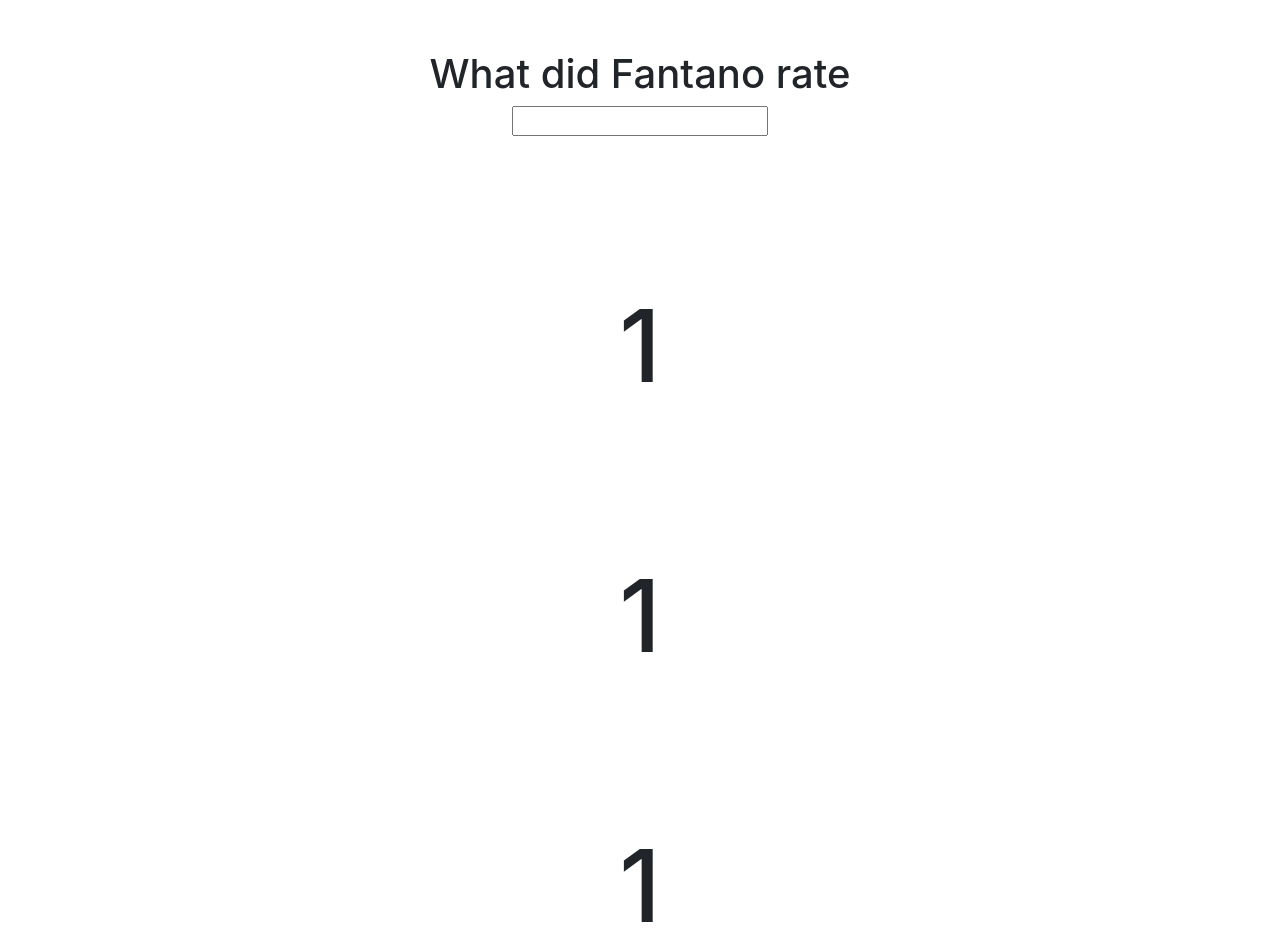
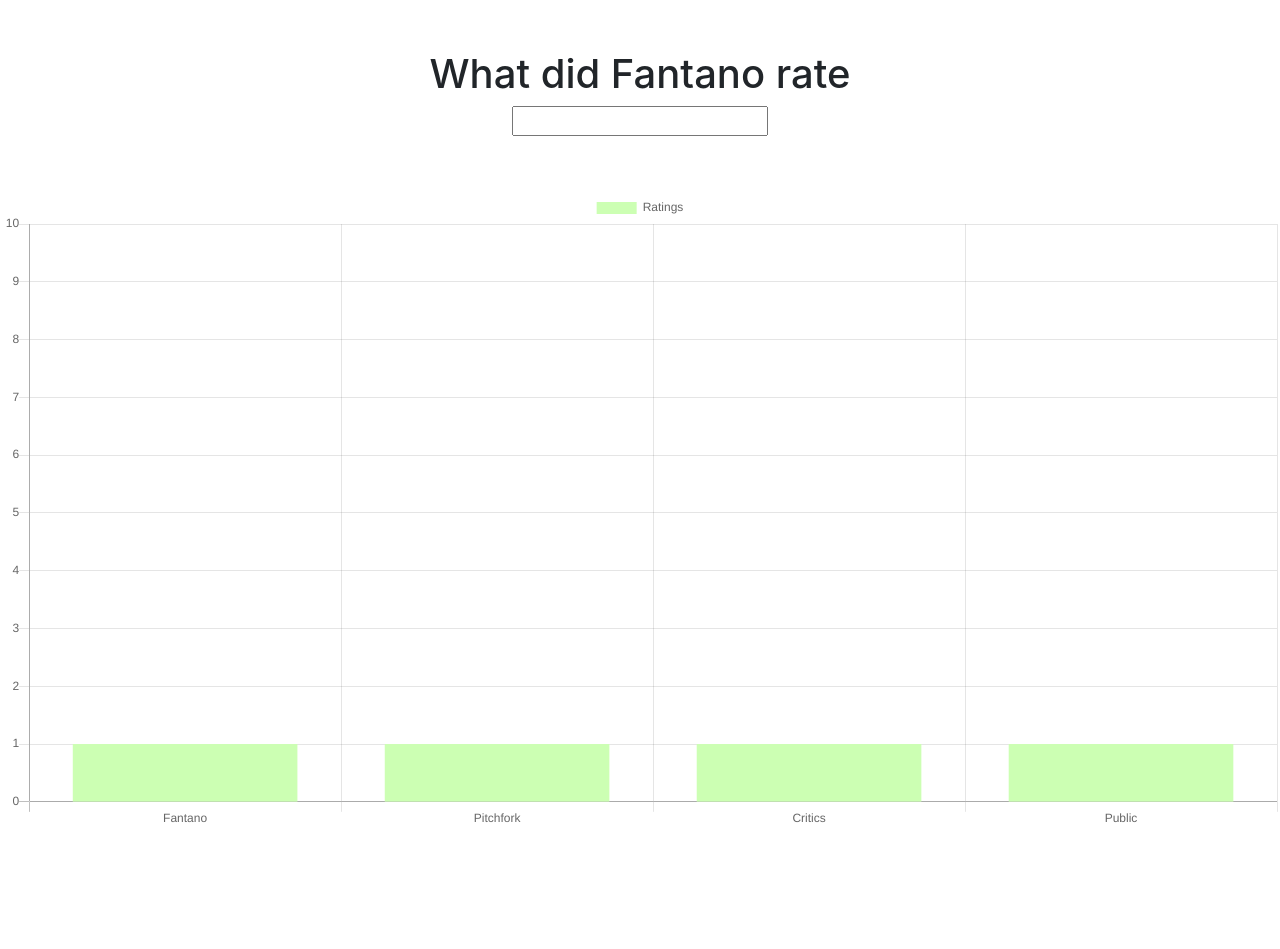
Before and after one commit to Ankit-Patel10/Album-Consensus, a website: page index.html in a window 1280 px wide. Shown: the top 949 px of the page. After the commit the page ends 856 px from the top, so only its background shows below. Drawn offline with nearby package versions, Linux system fonts and the light colour scheme; files that its build step writes are made by us from their sources; files whose address does not match are found by name.

Commit message:
Updated chart properties, colour, y-axis

```diff
--- a/functions/ajax.js
+++ b/functions/ajax.js
@@ -20,6 +20,7 @@
                 success: function(data) {
                     console.log(data);
                     document.getElementById("fantanoAlbumScore").innerHTML = data;
+                    document.getElementById("update").click();
                 },
                 error: function(error) {
                     console.log(error.responseText);
@@ -43,6 +44,7 @@
                 success: function(data) {
                     console.log(data.score);
                     document.getElementById("pitchforkAlbumScore").innerHTML = data.score;
+                    document.getElementById("update").click();
                 },
                 error: function(error) {
                     console.log(error.responseText);
--- a/functions/metacritic.js
+++ b/functions/metacritic.js
@@ -11,6 +11,9 @@
 
 function metacriticSearch(albumName, callback) {
     metacriticGet(albumName, result => {
+        if(result == undefined ) {
+            result = 'Can\'t find album';
+        }
         callback(result)
     })
 }
--- a/functions/pitchfork.js
+++ b/functions/pitchfork.js
@@ -3,6 +3,9 @@
 function pitchforksearch(albumName, callback) {
     var s = new p.Search(albumName);
     s.on("ready", function(results){
+        if(results == undefined ) {
+            callback('Can\'t find album');
+        }
         results.forEach(function(review, idx) {
             if(review.attributes.album == albumName) {
                 callback(review.attributes.score);
--- a/index.html
+++ b/index.html
@@ -37,15 +37,28 @@
             var pfRating = document.getElementById('pitchforkAlbumScore').innerHTML;
             var metaRating = document.getElementById('metacriticAlbumScore').innerHTML;
             var userRating = document.getElementById('userAlbumScore').innerHTML;
-                var myChart = new Chart(ctx, {
+            var myChart = new Chart(ctx, {
                   type: 'bar',
                   data: {
                     labels: ['Fantano', 'Pitchfork', 'Critics', 'Public'],
                     datasets: [{
-                      data: [fantanoRating, pfRating, metaRating, userRating]
+                        backgroundColor: "#ccffb3",
+                        label: "Ratings",
+                        data: [fantanoRating, pfRating, metaRating, userRating]
                     }]
-                  }
-                });
+                  },
+                  options: {
+                    scales: {
+                        yAxes: [{
+                            ticks: {
+                                max: 10,
+                                beginAtZero: true
+                            }
+                        }]
+                    }
+                }
+            });
+
         function update() {
             var fantanoRating = document.getElementById('fantanoAlbumScore').innerHTML;
             var pfRating = document.getElementById('pitchforkAlbumScore').innerHTML;
--- a/styles/styles.css
+++ b/styles/styles.css
@@ -3,8 +3,8 @@
 }
 
 h2 {
-    font-size: 100px;
-    margin-top: 150px;
+    font-size: 0px;
+    margin-top: 0px;
 }
 
 button {
```
